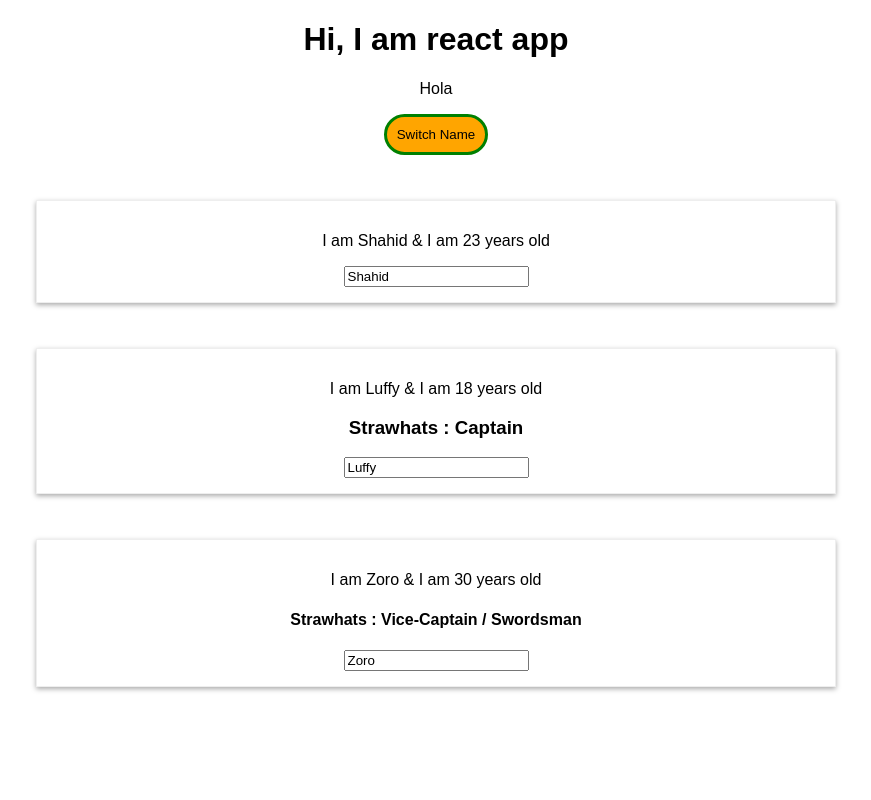
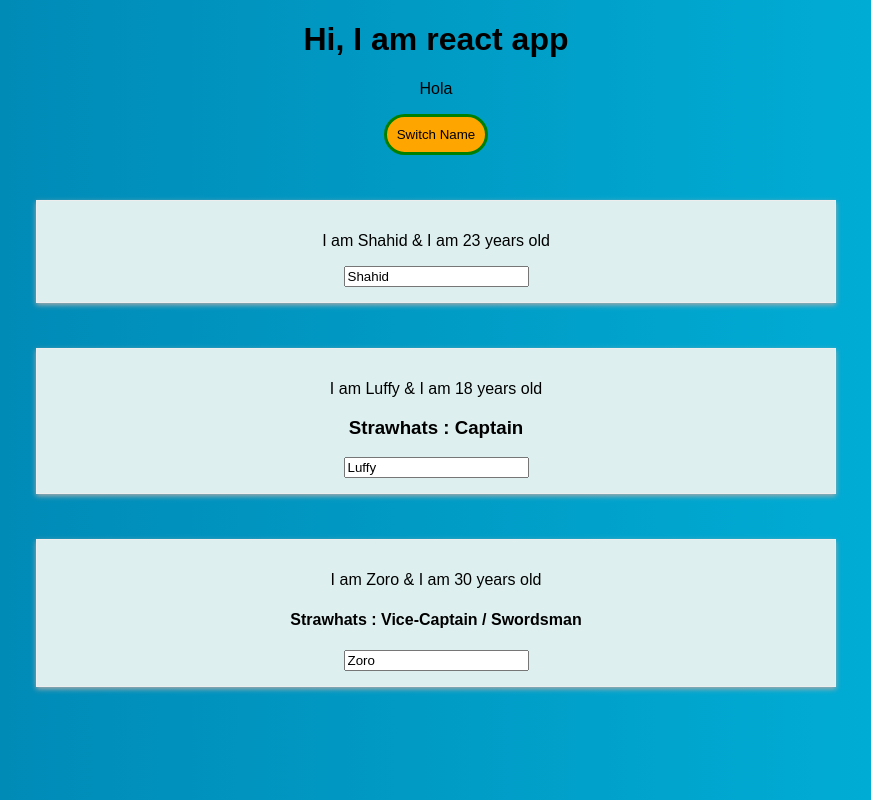
Before and after one commit to shahiddhariwala/playing-around-with-react-js, a React (Create React App) app in the folder react-complete-guide/: page / in a window 1280 px wide. Shown: the whole page, without its empty margins (204-1075 px from the left). Built offline with nearby package versions, Linux system fonts and the light colour scheme.

Commit message:
Added bg to app

```diff
--- a/react-complete-guide/src/App.css
+++ b/react-complete-guide/src/App.css
@@ -1,3 +1,11 @@
 .App {
   text-align: center;
 }
+/* Anything added to app.js renders globally*/
+body
+{
+  background: #00B4DB;  /* fallback for old browsers */
+  background: -webkit-linear-gradient(to right, #0083B0, #00B4DB);  /* Chrome 10-25, Safari 5.1-6 */
+  background: linear-gradient(to right, #0083B0, #00B4DB); /* W3C, IE 10+/ Edge, Firefox 16+, Chrome 26+, Opera 12+, Safari 7+ */
+
+}
--- a/react-complete-guide/src/Person/Person.css
+++ b/react-complete-guide/src/Person/Person.css
@@ -6,4 +6,5 @@
     width: 60%;
     margin: 45px auto;
     box-shadow: 0px 2px 5px #aaa;
+    background-color: rgb(221, 240, 239);
 }
```
